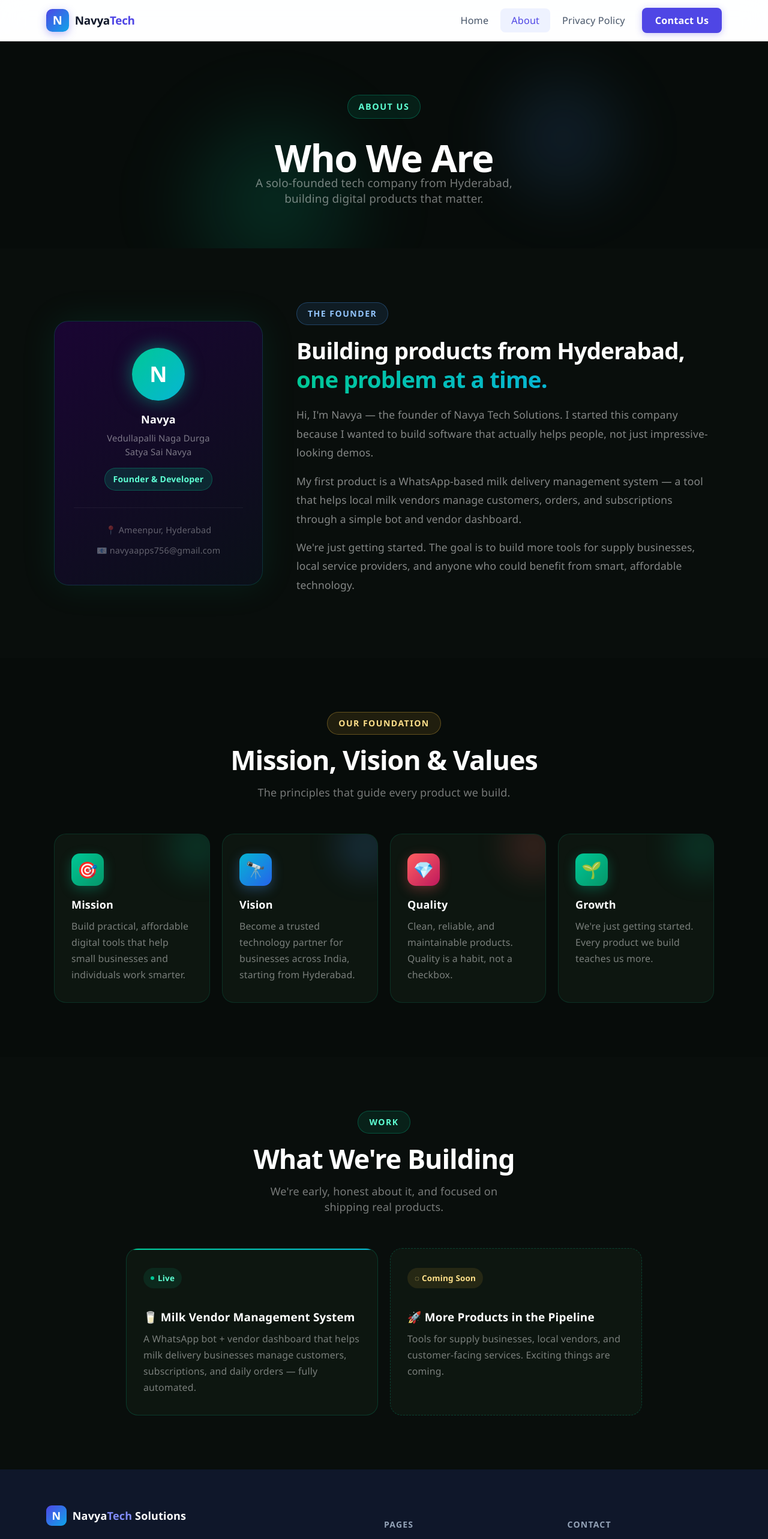
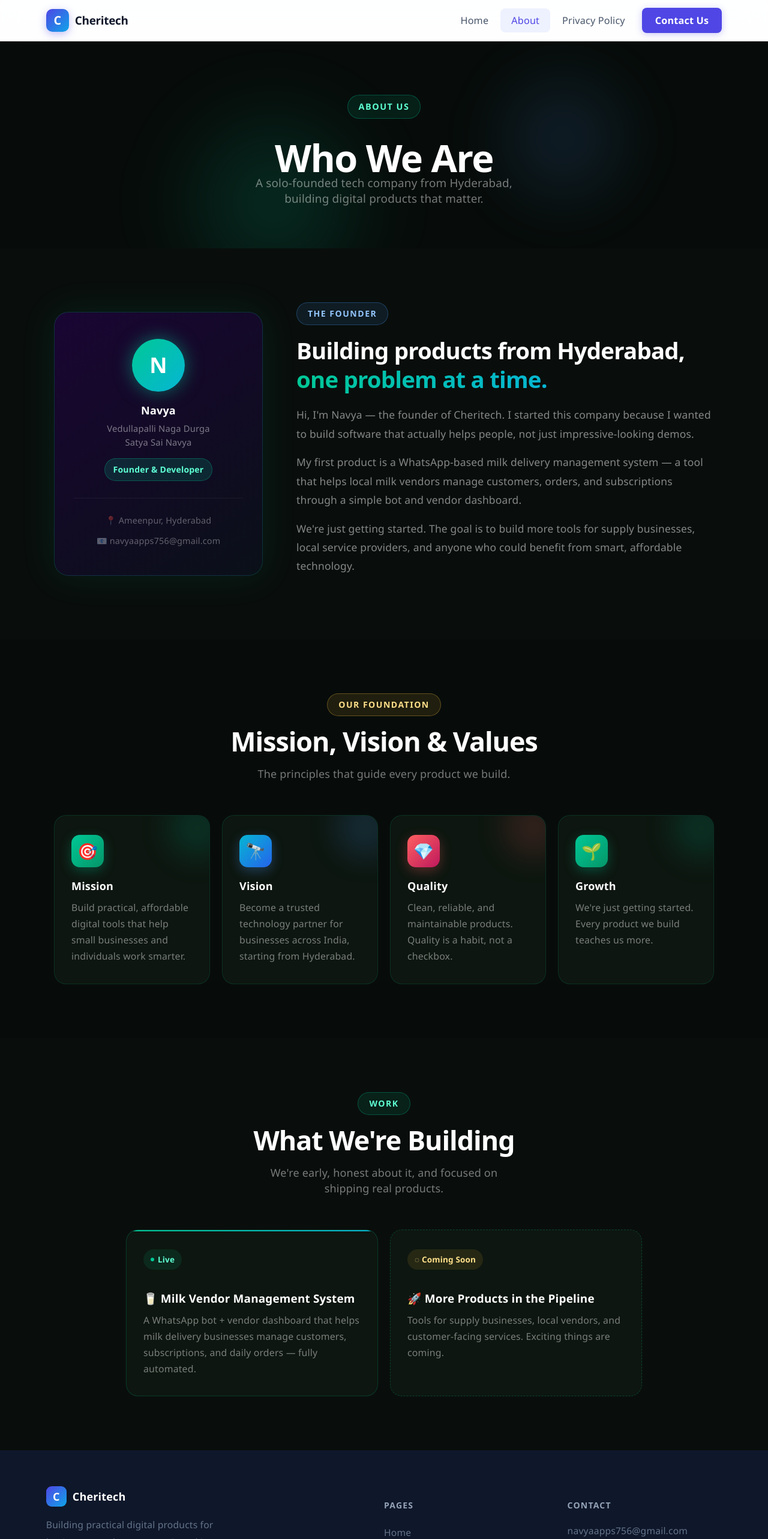
Before and after one commit to navyaprojects756-beep/VendorDashboard, a React (Vite) app: page /about in a window 1280 px wide. Shown: the top 2566 px of the page at 60% size. Built offline with nearby package versions, Linux system fonts and the light colour scheme.

Commit message:
After change company

```diff
--- a/src/company/AboutPage.jsx
+++ b/src/company/AboutPage.jsx
@@ -87,7 +87,7 @@ export default function AboutPage() {
               </span>
             </h2>
             {[
-              "Hi, I'm Navya — the founder of Navya Tech Solutions. I started this company because I wanted to build software that actually helps people, not just impressive-looking demos.",
+              "Hi, I'm Navya — the founder of Cheritech. I started this company because I wanted to build software that actually helps people, not just impressive-looking demos.",
               "My first product is a WhatsApp-based milk delivery management system — a tool that helps local milk vendors manage customers, orders, and subscriptions through a simple bot and vendor dashboard.",
               "We're just getting started. The goal is to build more tools for supply businesses, local service providers, and anyone who could benefit from smart, affordable technology."
             ].map((p, i) => (
--- a/src/company/CompanyLayout.jsx
+++ b/src/company/CompanyLayout.jsx
@@ -107,9 +107,9 @@ export default function CompanyLayout({ children }) {
             display: "flex", alignItems: "center", justifyContent: "center",
             color: "white", fontWeight: 900, fontSize: "1.1rem",
             boxShadow: "0 4px 14px rgba(79,70,229,.35)"
-          }}>N</div>
+          }}>C</div>
           <span style={{ fontSize: "1.05rem", fontWeight: 800, color: "#0F172A", letterSpacing: -.3 }}>
-            Navya<span style={{ color: "#4F46E5" }}>Tech</span>
+            Cheritech
           </span>
         </Link>
 
@@ -174,8 +174,8 @@ export default function CompanyLayout({ children }) {
         <div style={{ display: "grid", gridTemplateColumns: "2fr 1fr 1fr", gap: 48, paddingBottom: 44, borderBottom: "1px solid rgba(255,255,255,.07)", marginBottom: 28 }} className="two-col">
           <div>
             <div style={{ display: "flex", alignItems: "center", gap: 10, marginBottom: 16 }}>
-              <div style={{ width: 34, height: 34, borderRadius: 9, background: "linear-gradient(135deg,#4F46E5,#0EA5E9)", display: "flex", alignItems: "center", justifyContent: "center", color: "white", fontWeight: 900 }}>N</div>
-              <span style={{ color: "white", fontWeight: 800, fontSize: "1rem" }}>Navya<span style={{ color: "#818CF8" }}>Tech</span> Solutions</span>
+              <div style={{ width: 34, height: 34, borderRadius: 9, background: "linear-gradient(135deg,#4F46E5,#0EA5E9)", display: "flex", alignItems: "center", justifyContent: "center", color: "white", fontWeight: 900 }}>C</div>
+              <span style={{ color: "white", fontWeight: 800, fontSize: "1rem" }}>Cheritech</span>
             </div>
             <p style={{ fontSize: "0.87rem", lineHeight: 1.85, color: "#64748B", maxWidth: 300 }}>
               Building practical digital products for businesses and customers. Based in Hyderabad, serving clients everywhere.
@@ -204,7 +204,7 @@ export default function CompanyLayout({ children }) {
           </div>
         </div>
         <div style={{ display: "flex", justifyContent: "space-between", fontSize: "0.8rem", color: "#334155", flexWrap: "wrap", gap: 10 }}>
-          <span>© 2026 Navya Tech Solutions. All rights reserved.</span>
+          <span>© 2026 Cheritech. All rights reserved.</span>
           <Link to="/privacy" style={{ color: "#818CF8", textDecoration: "none" }}>Privacy Policy</Link>
         </div>
       </footer>
--- a/src/company/PrivacyPage.jsx
+++ b/src/company/PrivacyPage.jsx
@@ -84,7 +84,7 @@ export default function PrivacyPage() {
           <div className="anim-fadeInUp delay-1 anim-borderGlow" style={{ background: "#0D1610", borderRadius: 18, padding: "28px 32px", border: "1px solid rgba(0,200,150,0.15)", marginBottom: 32, position: "relative", overflow: "hidden" }}>
             <div style={{ position: "absolute", top: 0, left: 0, right: 0, height: 2, background: "linear-gradient(90deg,#00C896,#06B6D4,#FFC542)" }} />
             <p style={{ color: "rgba(255,255,255,0.5)", fontSize: "0.97rem", lineHeight: 1.85, margin: 0 }}>
-              This Privacy Policy explains how <strong style={{ color: "white" }}>Navya Tech Solutions</strong> — a sole proprietorship by Vedullapalli Naga Durga Satya Sai Navya — collects and uses your information when you use our products and services. By using our services, you agree to this policy.
+              This Privacy Policy explains how <strong style={{ color: "white" }}>Cheritech</strong> — a sole proprietorship by Vedullapalli Naga Durga Satya Sai Navya — collects and uses your information when you use our products and services. By using our services, you agree to this policy.
             </p>
           </div>
 
```
